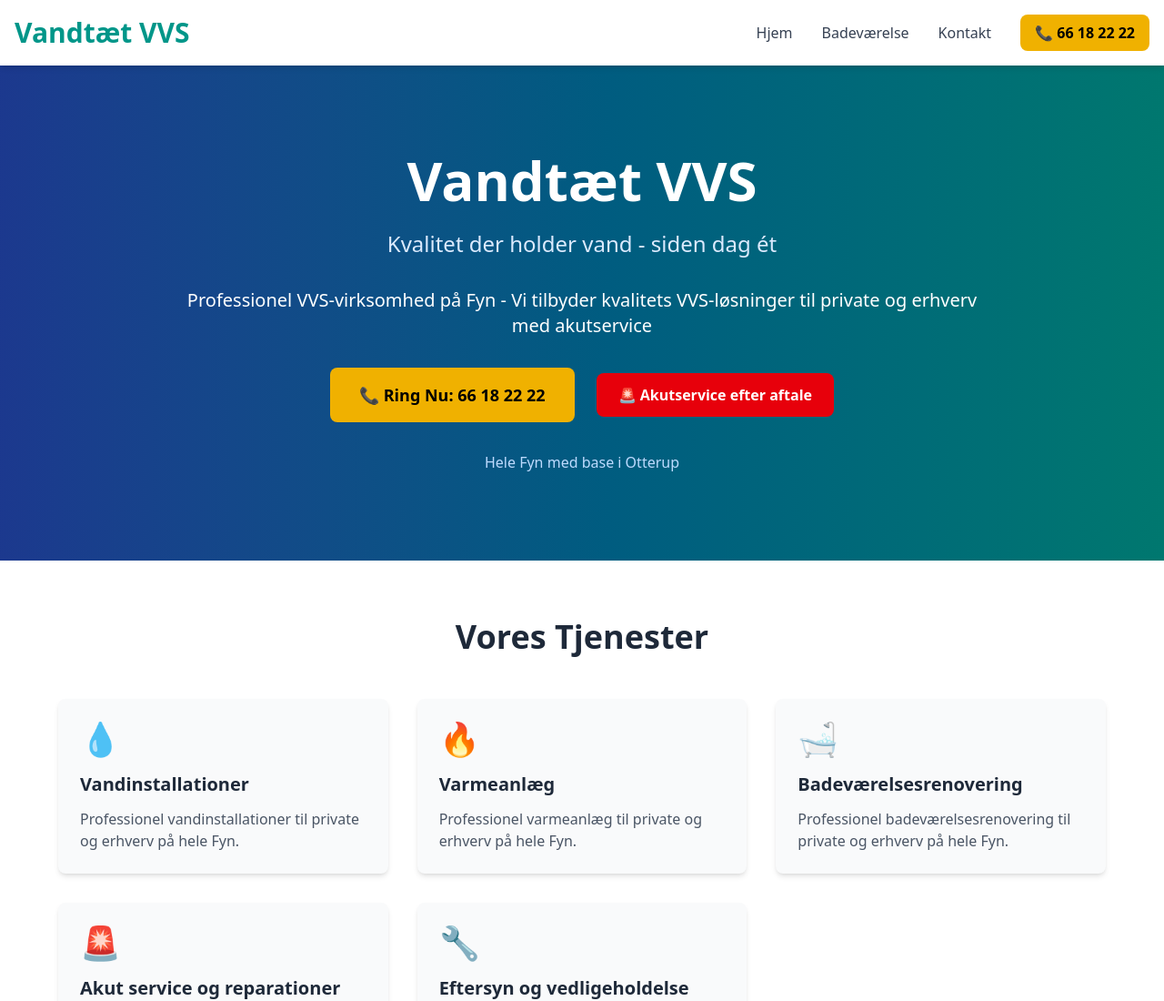
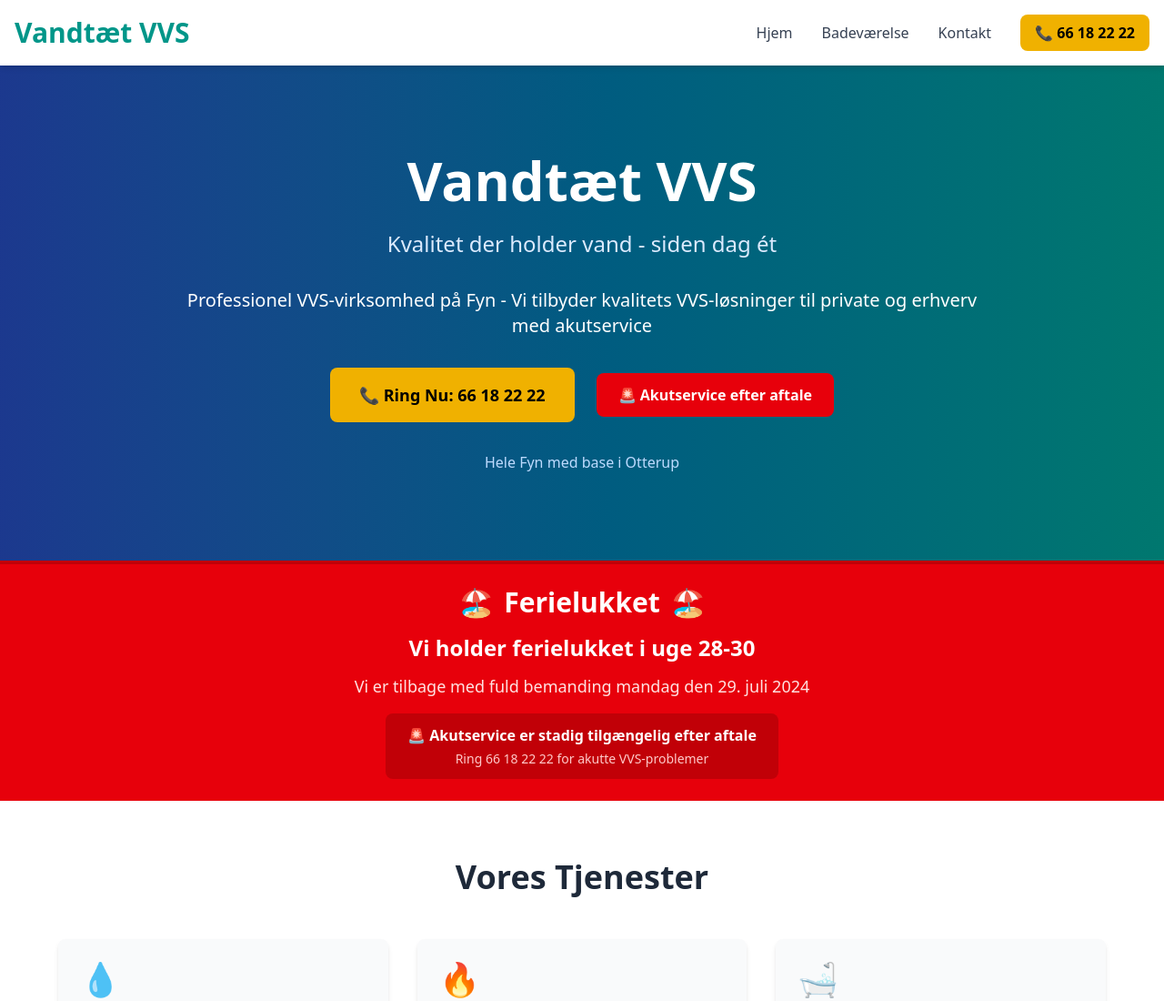
Before and after one commit to webmaister-ai/site-10, an Eleventy site: page src/index.html in a window 1280 px wide. Shown: the top 1100 px of the page at 91% size. Built offline with nearby package versions, Linux system fonts and the light colour scheme; Eleventy itself is replaced by a stand-in of ours; files that its build step writes are made by us from their sources.

Commit message:
AI Task 61: vi holder ferielukket i uge 28-30. lav et opsalg p...

```diff
--- a/src/index.html
+++ b/src/index.html
@@ -24,6 +24,27 @@ description: Professionel VVS-virksomhed på Fyn - Vi tilbyder kvalitets VVS-lø
       </div>
 
       <p class="text-blue-200">{{ business.serviceArea }}</p>
+    </div>
+  </div>
+</section>
+
+<!-- Holiday Closure Notice -->
+<section class="bg-red-600 text-white py-6 border-t-4 border-red-700">
+  <div class="container mx-auto px-4">
+    <div class="max-w-4xl mx-auto text-center">
+      <div class="flex items-center justify-center gap-3 mb-4">
+        <div class="text-3xl">🏖️</div>
+        <h2 class="text-2xl lg:text-3xl font-bold">Ferielukket</h2>
+        <div class="text-3xl">🏖️</div>
+      </div>
+      <p class="text-xl lg:text-2xl font-semibold mb-3">Vi holder ferielukket i uge 28-30</p>
+      <p class="text-lg text-red-100 mb-4">
+        Vi er tilbage med fuld bemanding mandag den 29. juli 2024
+      </p>
+      <div class="bg-red-700 inline-block px-6 py-3 rounded-lg">
+        <p class="font-semibold">🚨 Akutservice er stadig tilgængelig efter aftale</p>
+        <p class="text-sm text-red-200 mt-1">Ring {{ business.phone }} for akutte VVS-problemer</p>
+      </div>
     </div>
   </div>
 </section>
```
